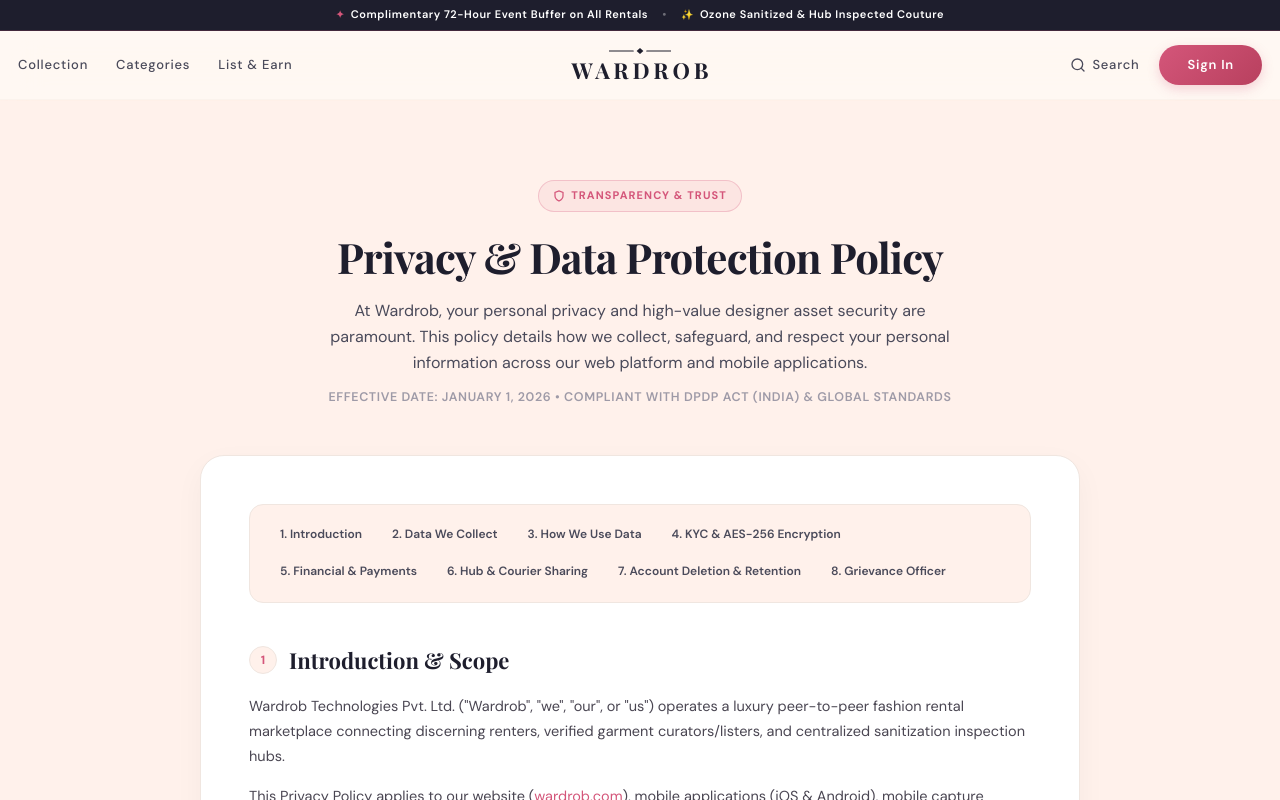
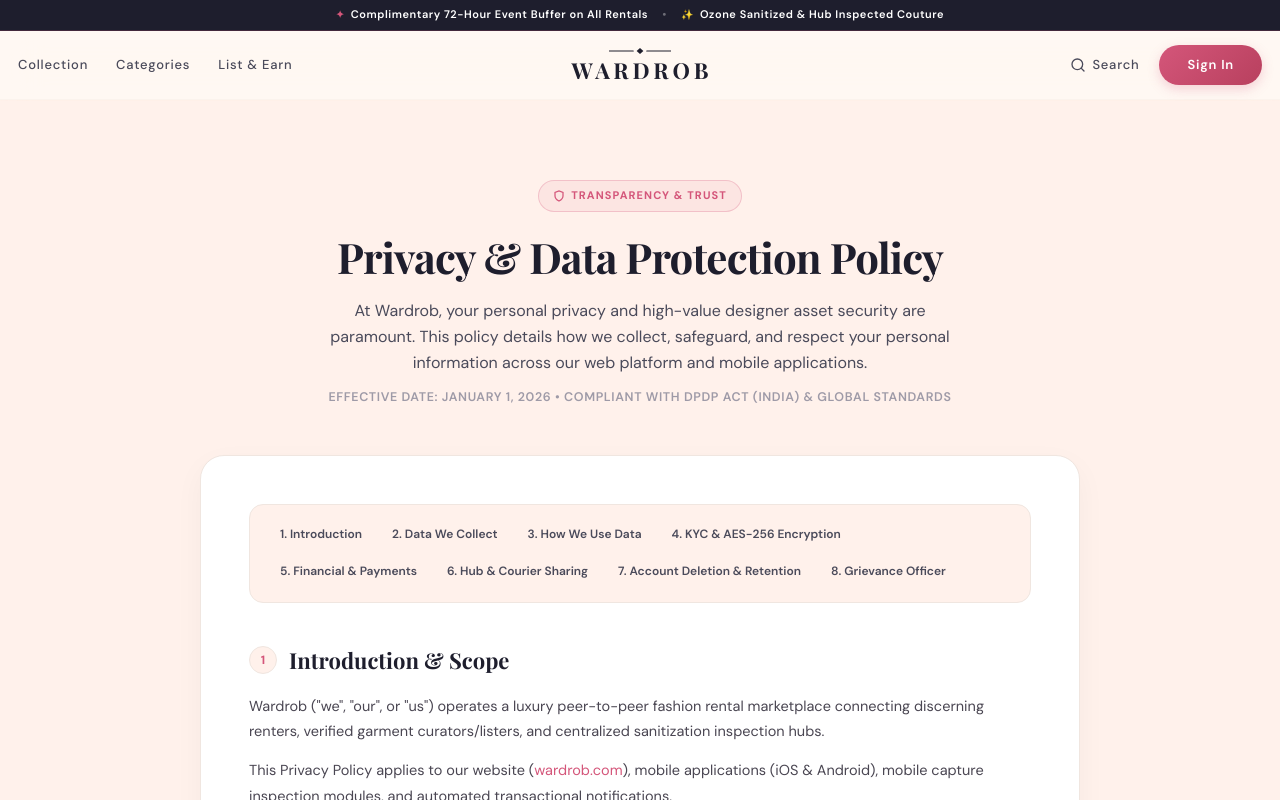
Before and after one commit to bhavyc/wardrob, a Next.js app: page /privacy in a window 1280 px wide. Shown: the top 800 px of the page. Built offline with nearby package versions, Linux system fonts and the light colour scheme; no server answers.

Commit message:
Remove Technologies Pvt Ltd references from privacy page

```diff
--- a/src/app/privacy/page.tsx
+++ b/src/app/privacy/page.tsx
@@ -53,7 +53,7 @@
               <span>Introduction &amp; Scope</span>
             </h2>
             <p className="privacy-paragraph">
-              Wardrob Technologies Pvt. Ltd. (&quot;Wardrob&quot;, &quot;we&quot;, &quot;our&quot;, or &quot;us&quot;) operates a luxury peer-to-peer fashion rental marketplace connecting discerning renters, verified garment curators/listers, and centralized sanitization inspection hubs.
+              Wardrob (&quot;we&quot;, &quot;our&quot;, or &quot;us&quot;) operates a luxury peer-to-peer fashion rental marketplace connecting discerning renters, verified garment curators/listers, and centralized sanitization inspection hubs.
             </p>
             <p className="privacy-paragraph">
               This Privacy Policy applies to our website (<Link href="/" style={{ color: 'var(--accent, #D4567A)', textDecoration: 'none' }}>wardrob.com</Link>), mobile applications (iOS &amp; Android), mobile capture inspection modules, and automated transactional notifications.
@@ -211,7 +211,7 @@
                 Wardrob Privacy &amp; Data Grievance Cell
               </div>
               <div style={{ fontSize: '13.5px', color: 'var(--ink-secondary, #6E6877)', lineHeight: 1.8 }}>
-                <div><strong>Entity:</strong> Wardrob Technologies Private Limited</div>
+                <div><strong>Entity:</strong> Wardrob</div>
                 <div><strong>Email:</strong> <a href="mailto:inwardrob@gmail.com" style={{ color: 'var(--accent, #D4567A)', textDecoration: 'none' }}>inwardrob@gmail.com</a></div>
                 <div><strong>Support &amp; Concierge:</strong> <a href="mailto:inwardrob@gmail.com" style={{ color: 'var(--accent, #D4567A)', textDecoration: 'none' }}>inwardrob@gmail.com</a></div>
                 <div><strong>Response Window:</strong> All privacy and data erasure inquiries are addressed within 48 business hours.</div>
```
